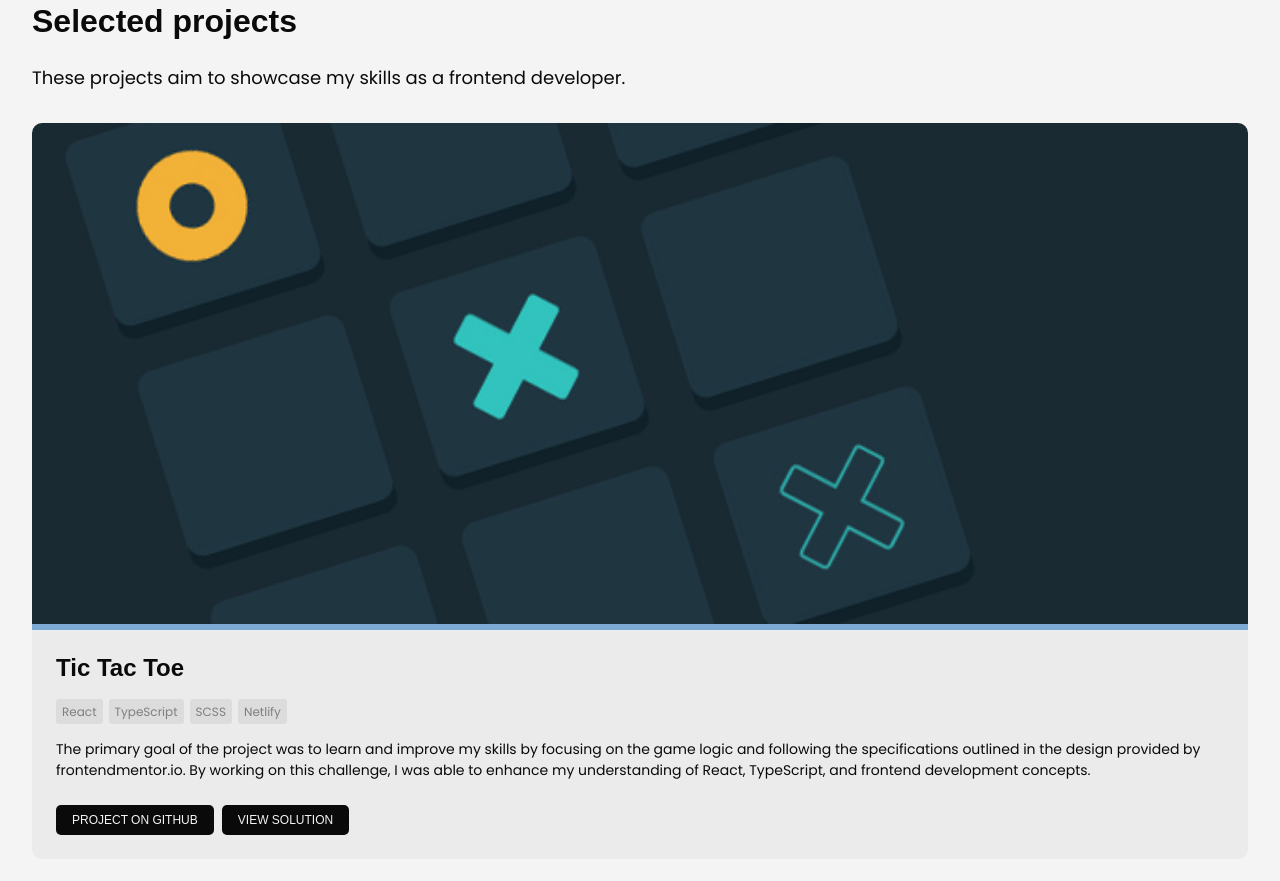
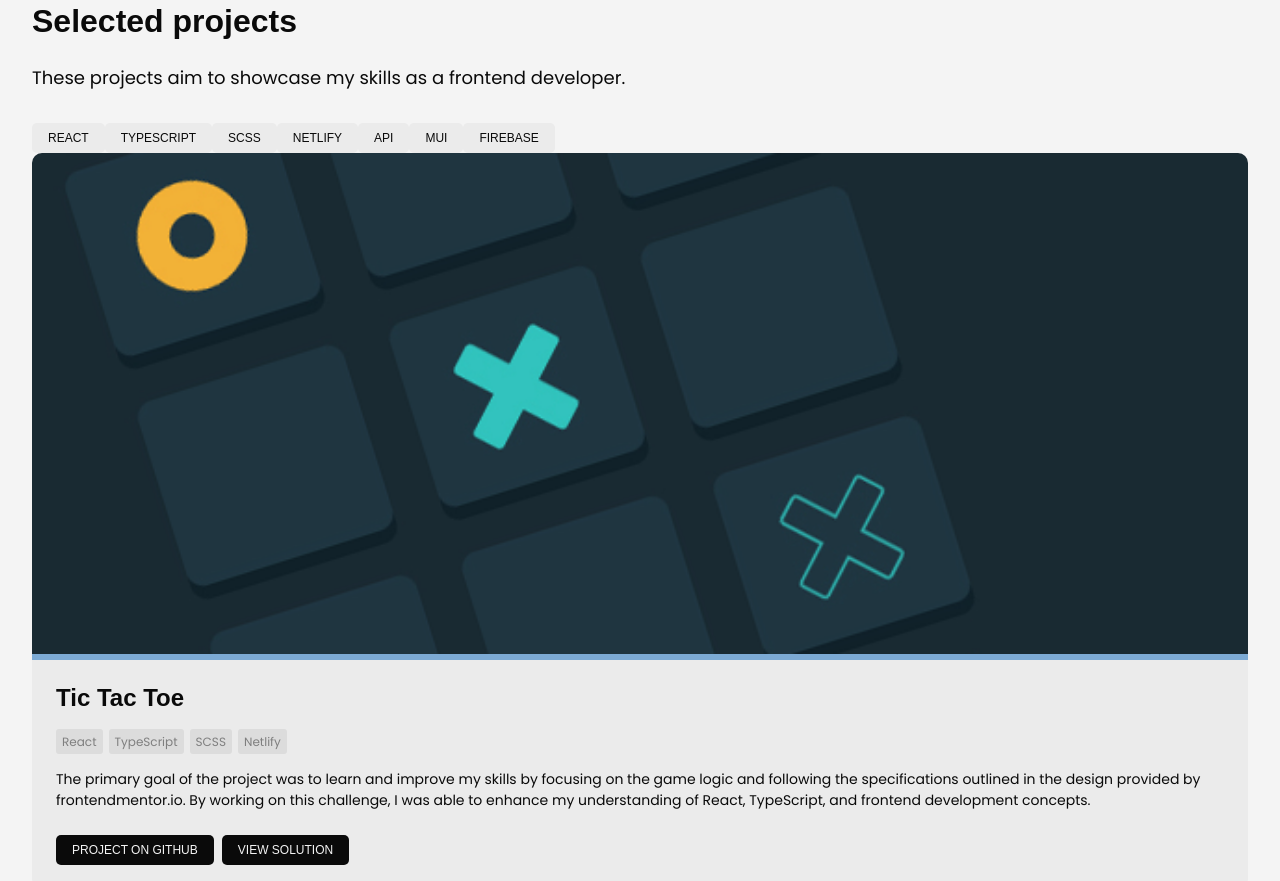
Before and after one commit to devjoppe/mi-cv-update, a React (Vite) app: page / in a window 1280 px wide. Shown: the part 920-1801 px from the top of the page. Built offline with nearby package versions, Linux system fonts and the light colour scheme; a web font is replaced by a local one.

Commit message:
Working on filter buttons for the projects

```diff
--- a/src/pages/StartPage/ProjectSection.tsx
+++ b/src/pages/StartPage/ProjectSection.tsx
@@ -1,4 +1,4 @@
-import React from "react";
+import React, {useState} from "react";
 
 // JSON data
 import projects from '../../data/projects.json'
@@ -14,6 +14,38 @@ interface IProp {
 }
 
 const ProjectSection:React.FC<IProp> = ({sectionInfo}) => {
+
+    const [filteredTags, setFilteredTags] = useState<string[]>([])
+
+    // Filter out tags from the projects
+    const allProjectTags:string[] = []
+    projects.map(tag => {
+        tag.tags.map(item => {
+            allProjectTags.push(item)
+        })
+    })
+
+    // Unique button tags
+    const buttonTags:string[] = [...new Set(allProjectTags)]
+
+    // Function to filter projects
+    const filterProjects = (tag: string) => {
+        console.log("Filter projects: ", tag )
+
+        // Update array with pushed button
+        setFilteredTags(prevState => (
+            [...prevState, tag]
+        ))
+
+        console.log("Filtered tags: ", filteredTags)
+
+        // Filter project based on that array
+
+        // If string exist, remove it from the array.
+
+        // If no string, show all
+
+    }
 
     return (
         <section className="light-shade">
@@ -31,7 +63,12 @@ const ProjectSection:React.FC<IProp> = ({sectionInfo}) => {
                     </div>
                 }
                 <div>
-                    {projects && projects.map(project => (
+                    { buttonTags && buttonTags.map(tag => (
+                        <button onClick={() => filterProjects(tag)}>{tag}</button>
+                    ))}
+                </div>
+                <div>
+                    { projects && projects.map(project => (
                         <div data-aos="fade-up" key={project.title}>
                             <ProjectCard key={project.title} project={project} shade={project.bg_color}/>
                         </div>
```
